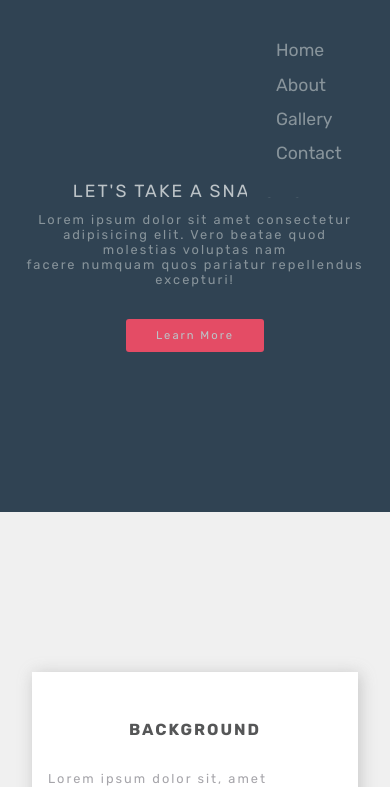
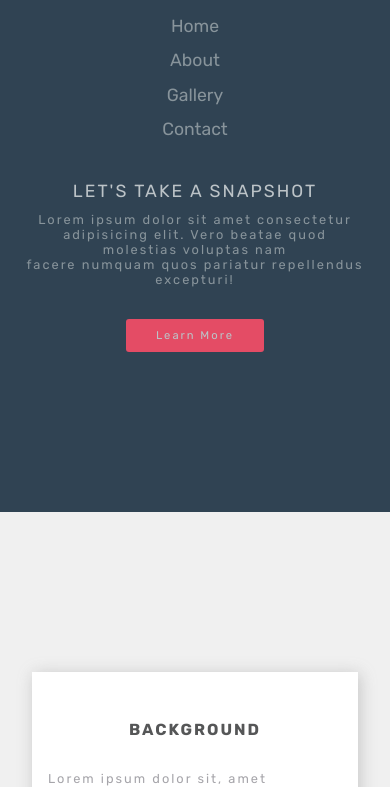
Before and after one commit to Khingz/responsive-design-task---zuri, a plain HTML site: page index.html in a window 390 px wide. Both pictures are taken after a click on the element 309 px from the left and 35 px from the top of the page. Shown: the part 50-837 px from the top of the page. Drawn offline with Linux system fonts and the light colour scheme.

Commit message:
Update styles.css
overflow fixed

```diff
--- a/styles.css
+++ b/styles.css
@@ -371,15 +371,16 @@ div.footer h6 {
         cursor: pointer;
     }
 
-    ul.nav-links {
+     ul.nav-links {
         position: absolute;
-        top: 100%;
-        right: 5%;
+        top: 70%;
         flex-direction: column;
         background-color: #304353;
-        padding: 1.2rem;
-        margin-right: -500px;
+        /* padding: 1rem; */
+        width: 0;
+        text-align: center;
         transition: .5s ease-in-out;
+        overflow: hidden;
     }
 
     ul li {
@@ -460,7 +461,9 @@ div.footer h6 {
     }
 
     .show {
-        margin-right: 0px !important;
+        /* margin-right: 0px !important; */
+        padding: 1rem !important;
+        width: 100% !important;
     }
 }
 
```
